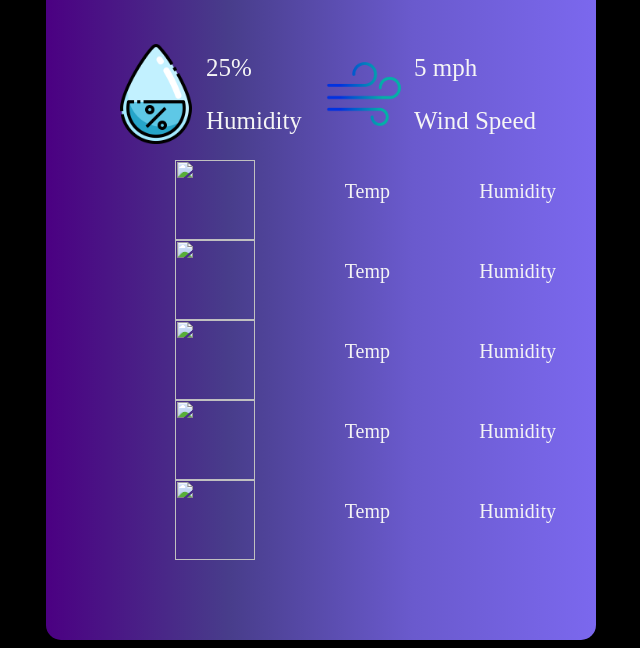
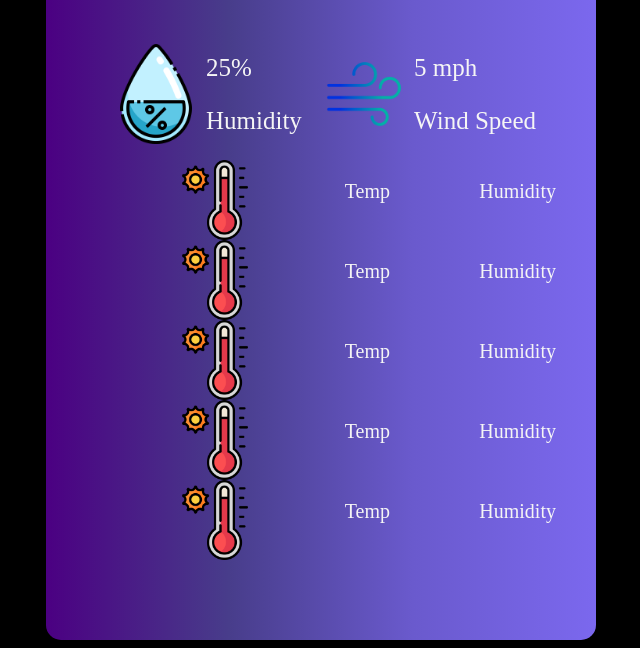
Before and after one commit to AnthonyStrickland/Challenge_6_Weather_Dashboard, a plain HTML site: page index.html in a window 1280 px wide. Shown: the part 673-1321 px from the top of the page, without its empty margins (319-959 px from the left). Drawn offline with Linux system fonts and the light colour scheme; the site is published under a folder, as on GitHub Pages, so addresses that start at the root find nothing.

Commit message:
added ./ to paths

```diff
--- a/index.html
+++ b/index.html
@@ -39,35 +39,35 @@
                 <div id="weatherContainer"> -->
                     <div class="days">
                         <p class="weather" id="day1"></p>
-                        <div class="image"><img src="/assets/images/hot.png" class="imgClass1"></div>
+                        <div class="image"><img src="./assets/images/hot.png" class="imgClass1"></div>
                         <p class="minValue" id="day1Min">Temp</p>
                         <p class="maxValue" id="day1Max">Humidity</p>
                     </div>
 
                     <div class="days">
                         <p class="weather" id="day2"></p>
-                        <div class="image"><img src="/assets/images/hot.png" class="imgClass2"></div>
+                        <div class="image"><img src="./assets/images/hot.png" class="imgClass2"></div>
                         <p class="minValue" id="day2Min">Temp</p>
                         <p class="maxValue" id="day2Max">Humidity</p>
                     </div>
 
                     <div class="days">
                         <p class="weather" id="day3"></p>
-                        <div class="image"><img src="/assets/images/hot.png" class="imgClass3"></div>
+                        <div class="image"><img src="./assets/images/hot.png" class="imgClass3"></div>
                         <p class="minValue" id="day3Min">Temp</p>
                         <p class="maxValue" id="day3Max">Humidity</p>
                     </div>
 
                     <div class="days">
                         <p class="weather" id="day4"></p>
-                        <div class="image"><img src="/assets/images/hot.png" class="imgClass4"></div>
+                        <div class="image"><img src="./assets/images/hot.png" class="imgClass4"></div>
                         <p class="minValue" id="day4Min">Temp</p>
                         <p class="maxValue" id="day4Max">Humidity</p>
                     </div>
 
                     <div class="days">
                         <p class="weather" id="day5"></p>
-                        <div class="image"><img src="/assets/images/hot.png" class="imgClass5"></div>
+                        <div class="image"><img src="./assets/images/hot.png" class="imgClass5"></div>
                         <p class="minValue" id="day5Min">Temp</p>
                         <p class="maxValue" id="day5Max">Humidity</p>
                     </div>
```
